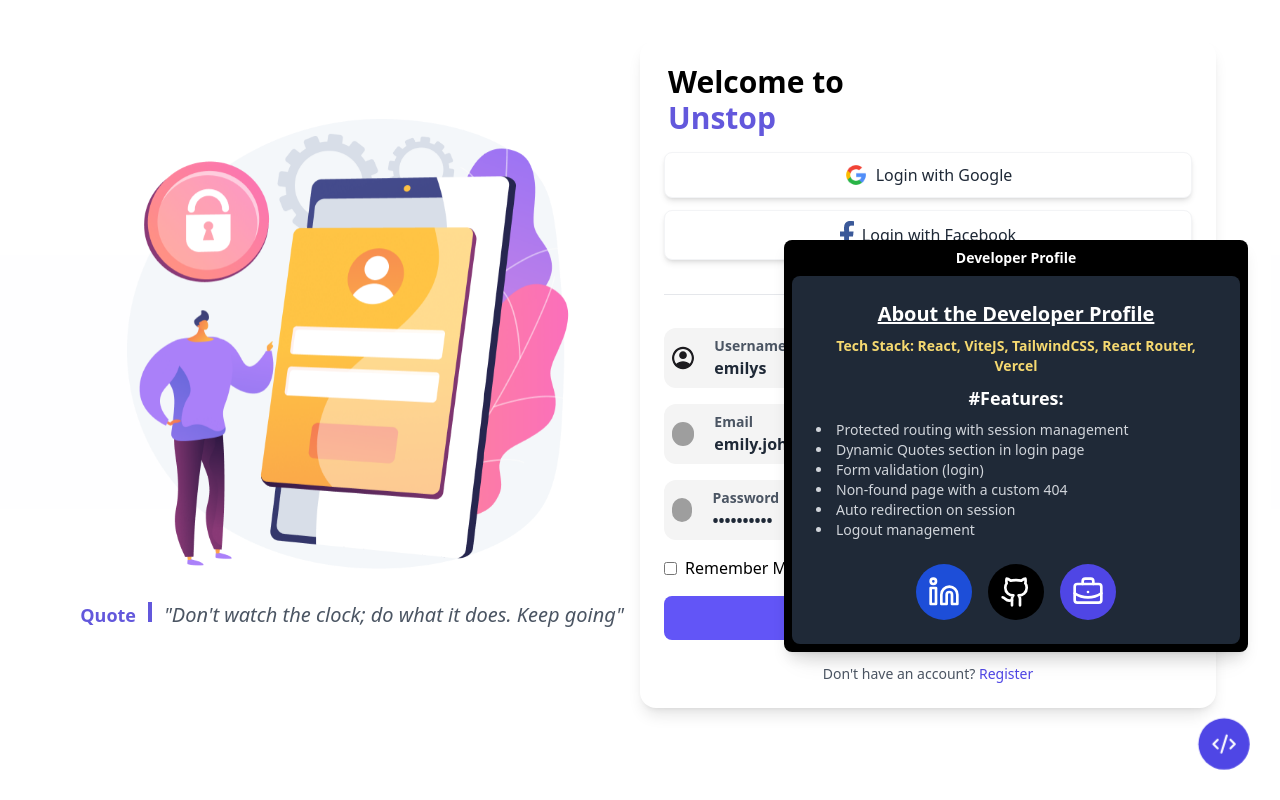
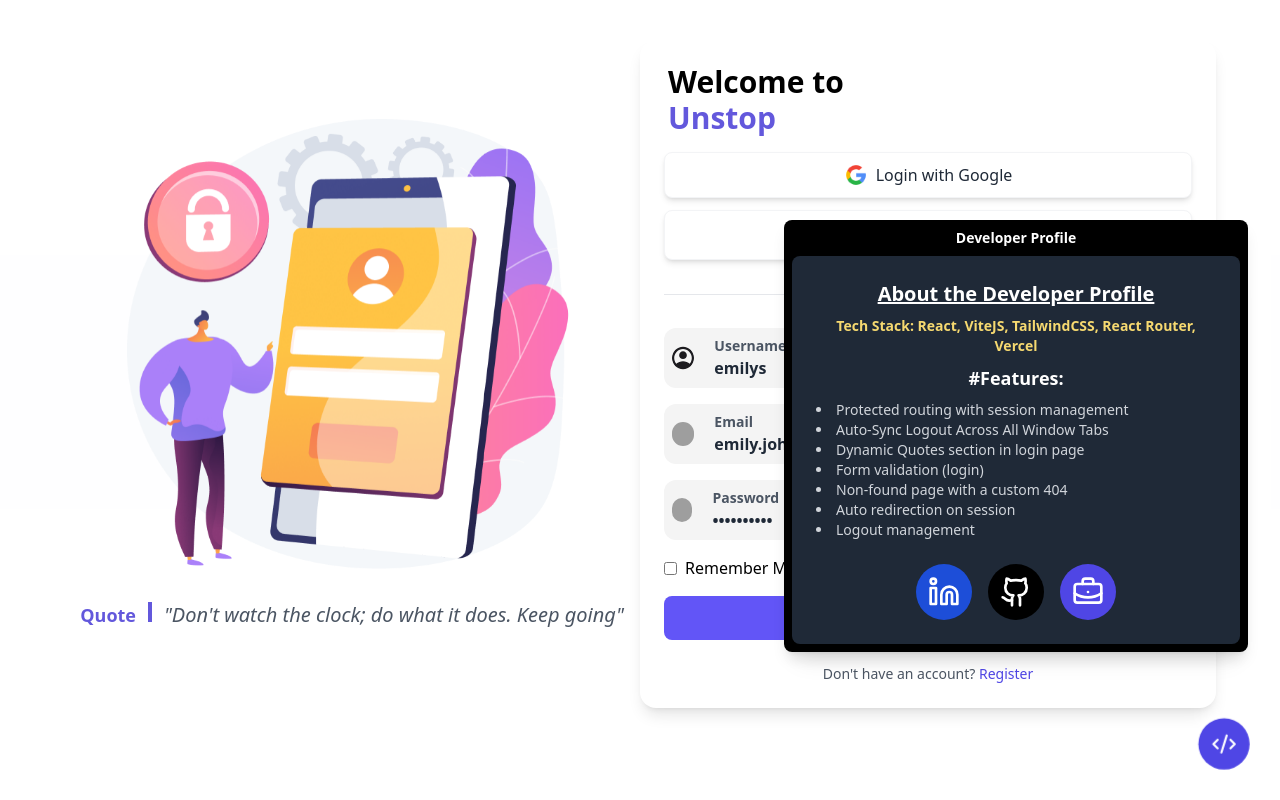
Before and after one commit to Mrprayag077/Authify-assignmnet, a React (Vite) app: page /auth/login in a window 1280 px wide. Both pictures are taken after a click on the element 1224 px from the left and 744 px from the top of the page. Built offline with nearby package versions, Linux system fonts and the light colour scheme; grey boxes are pictures that could not be loaded.

Commit message:
feat: update readme

```diff
--- a/src/pages/AboutMe.jsx
+++ b/src/pages/AboutMe.jsx
@@ -20,7 +20,11 @@
         className="fixed bottom-8 right-8 bg-indigo-600 text-white p-3 rounded-full shadow-lg cursor-pointer hover:bg-indigo-700 transition-all duration-300 glow-on-hover"
         title="Developer Profile"
       >
-        <span className={`text-md flex justify-center items-center ${title ? 'gap-2':''}`}>
+        <span
+          className={`text-md flex justify-center items-center ${
+            title ? "gap-2" : ""
+          }`}
+        >
           <img src={CoderIcon} className="w-6 h-6 glow-icon" />
           <span>{title}</span>
         </span>
@@ -76,6 +80,7 @@
               <p className="text-lg text-white my-2">#Features:</p>
               <ul className="list-disc list-inside mt-2 font-normal text-gray-300 text-left">
                 <li>Protected routing with session management</li>
+                <li>Auto-Sync Logout Across All Window Tabs</li>
                 <li>Dynamic Quotes section in login page</li>
                 <li>Form validation (login)</li>
                 <li>Non-found page with a custom 404</li>
```
Also changed, not shown: 1 other file (tests, documents, lock files or other folders).
